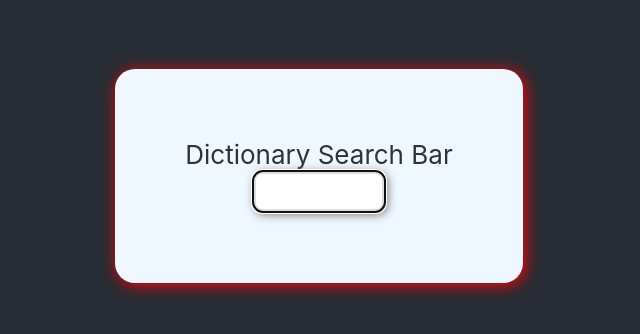
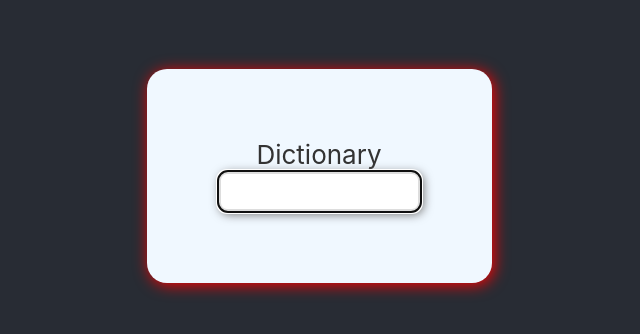
Before and after one commit to Benstewart17/react-dictionary-project, a React (Create React App) app: page / in a window 1280 px wide. Shown: the part 224-558 px from the top of the page, without its empty margins (321-961 px from the left). Built offline with nearby package versions, Linux system fonts and the light colour scheme.

Commit message:
fixed looks

```diff
--- a/src/Dictionary.css
+++ b/src/Dictionary.css
@@ -11,7 +11,7 @@ input {
     border-radius: 10px;
     border-width: 4px;
     box-shadow: 2px 2px 10px rgb(126, 126, 126);
-    width: 50%;
+    width: 100%;
 }
 section {
     padding: 20px;
--- a/src/Dictionary.js
+++ b/src/Dictionary.js
@@ -27,7 +27,7 @@ export default function Dictionary(){
             <section>
             <form onSubmit={search}>
                 <div className="hint">
-                    Dictionary Search Bar
+                    Dictionary
                 </div>
                 <input type="search" onChange={handleKeywordChange} autoFocus={true} />
             </form>
--- a/src/Meaning.js
+++ b/src/Meaning.js
@@ -15,9 +15,8 @@ export default function Meaning(props) {
                         {definition.definition}
                         </div>
                         <br />
-                        <strong>Example: </strong>
                         <div className="example">
-                        <em>"{definition.example}"</em>
+                        <em>{definition.example}</em>
                         </div>
                         <Synonyms synonyms={definition.synonyms} />
                     </div>
```
